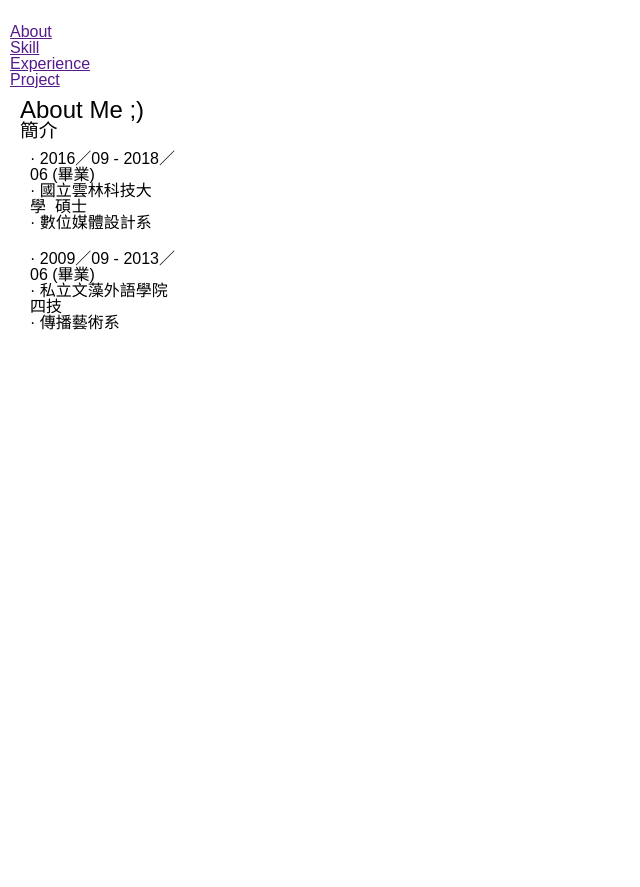
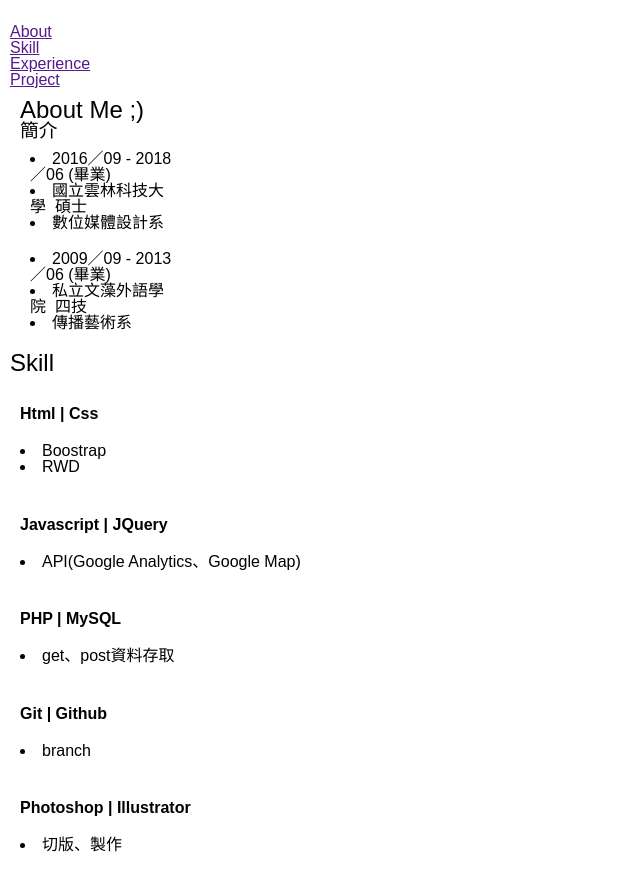
Before and after one commit to chichiehliu/profile, a plain HTML site: page index.html in a window 1280 px wide. Shown: the whole page, without its empty margins (0-640 px from the left). Before the commit the page ends 800 px from the top, so only its background shows below. Drawn offline with Linux system fonts and the light colour scheme.

Commit message:
update list

```diff
--- a/index.html
+++ b/index.html
@@ -39,19 +39,41 @@
     <h2>About Me ;)</h2>
             <h3>簡介</h3>
     <div class="col-3 col-m-4">
-            · 2016／09 - 2018／06 (畢業)</br>
-            · 國立雲林科技大學  碩士</br>
-            · 數位媒體設計系</br>
+            <li>2016／09 - 2018／06 (畢業)</li>
+            <li>國立雲林科技大學  碩士</li>
+            <li>數位媒體設計系</li>
     </div>
     <div class="col-3 col-m-4">
-            · 2009／09 - 2013／06 (畢業)</br>
-            · 私立文藻外語學院  四技</br>
-            · 傳播藝術系</br>
+            <li>2009／09 - 2013／06 (畢業)</li>
+            <li>私立文藻外語學院  四技</li>
+            <li>傳播藝術系</li>
     </div>
     </div>
     </section>
-    <section>
+    <section id="bg-skill">
     <div id="skill">
+    <h2>Skill</h2>
+        <div class="col-3 col-m-4">
+            <h4>Html | Css</h4>
+            <li>Boostrap</li>
+            <li>RWD</li>
+        </div>
+        <div class="col-3 col-m-4">
+            <h4>Javascript | JQuery</h4>
+            <li>API(Google Analytics、Google Map)</li>
+        </div>
+        <div class="col-3 col-m-4">
+            <h4>PHP | MySQL</h4>
+            <li>get、post資料存取</li>
+        </div>
+        <div class="col-3 col-m-4">
+            <h4>Git | Github</h4>
+            <li>branch</li>
+        </div>
+        <div class="col-3 col-m-4">
+            <h4>Photoshop | Illustrator</h4>
+            <li>切版、製作</li>
+        </div>
     </div>
     </section>
 </body>
```
